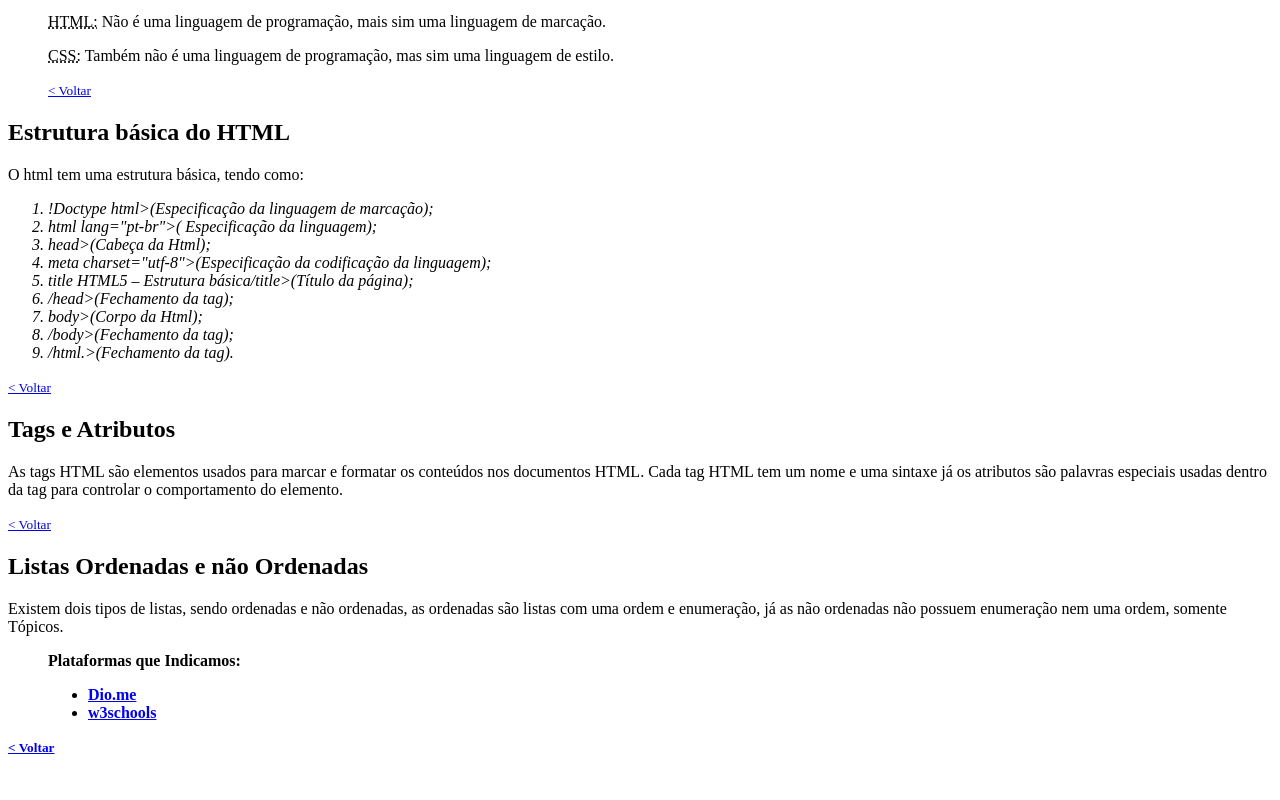
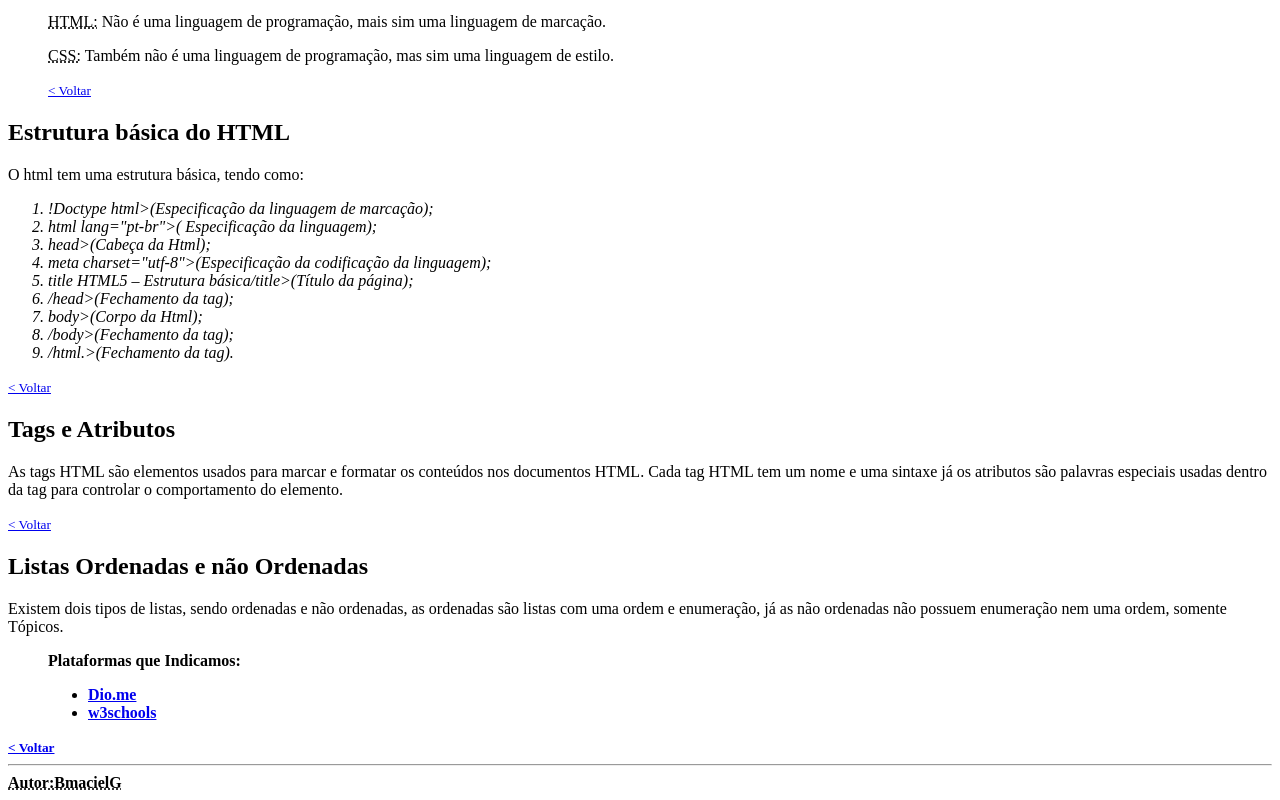
Before and after one commit to BmacielG/Primeiro-site-com-HTML, a plain HTML site: page index.html in a window 1280 px wide. Shown: the part 856-1656 px from the top of the page. Before the commit the page ends 1620 px from the top, so only its background shows below. Drawn offline with Linux system fonts and the light colour scheme.

Commit message:
index.html

```diff
--- a/index.html
+++ b/index.html
@@ -80,6 +80,8 @@
    </blockquote>
     </ul>
      <small><a href="#início">< Voltar</a></small>
+     <hr/>
+     <abbr title="Bruno Henrique Maciel dos Santos">Autor:BmacielG</abbr>
 
 </body>
 </html>
```
